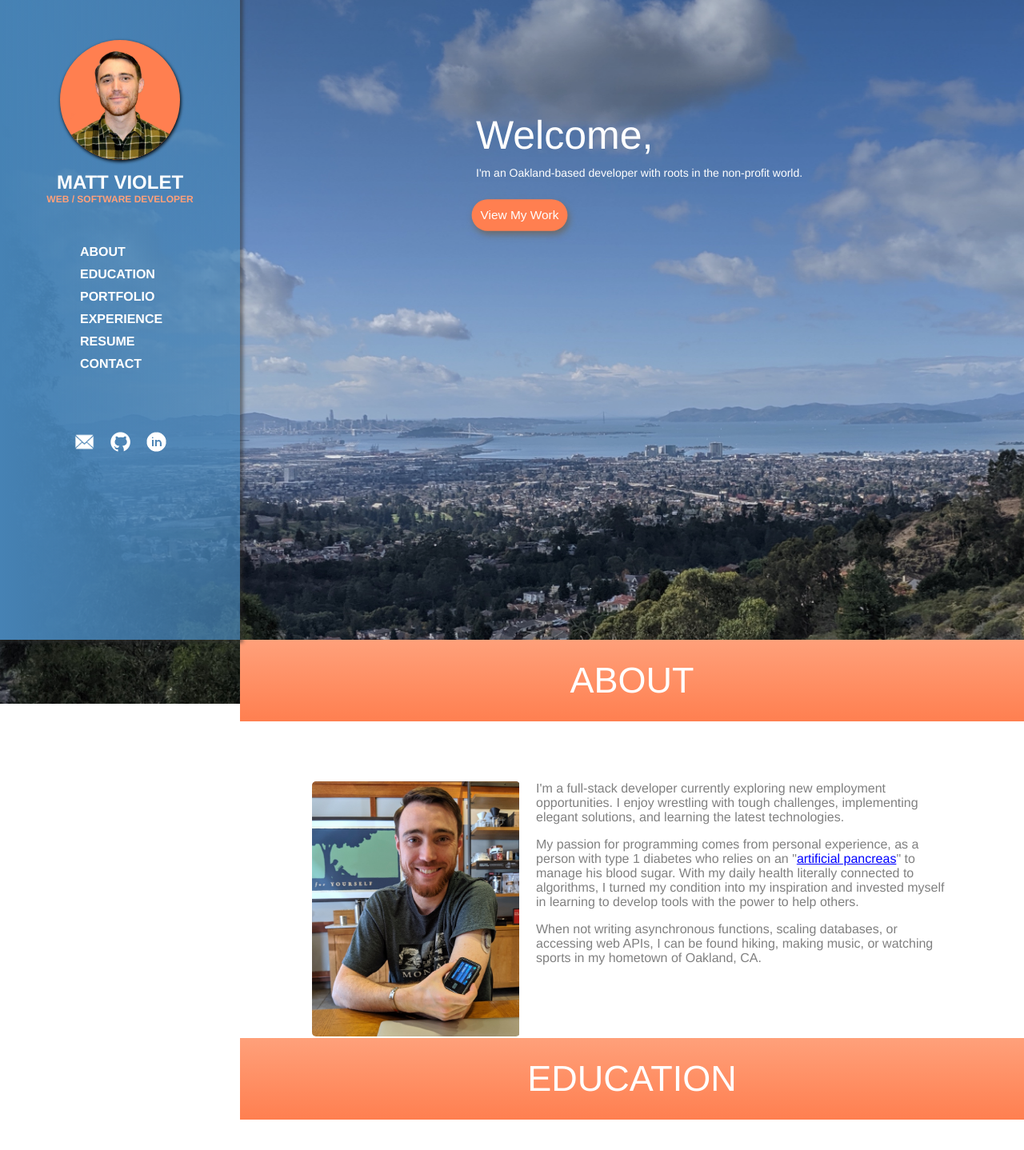
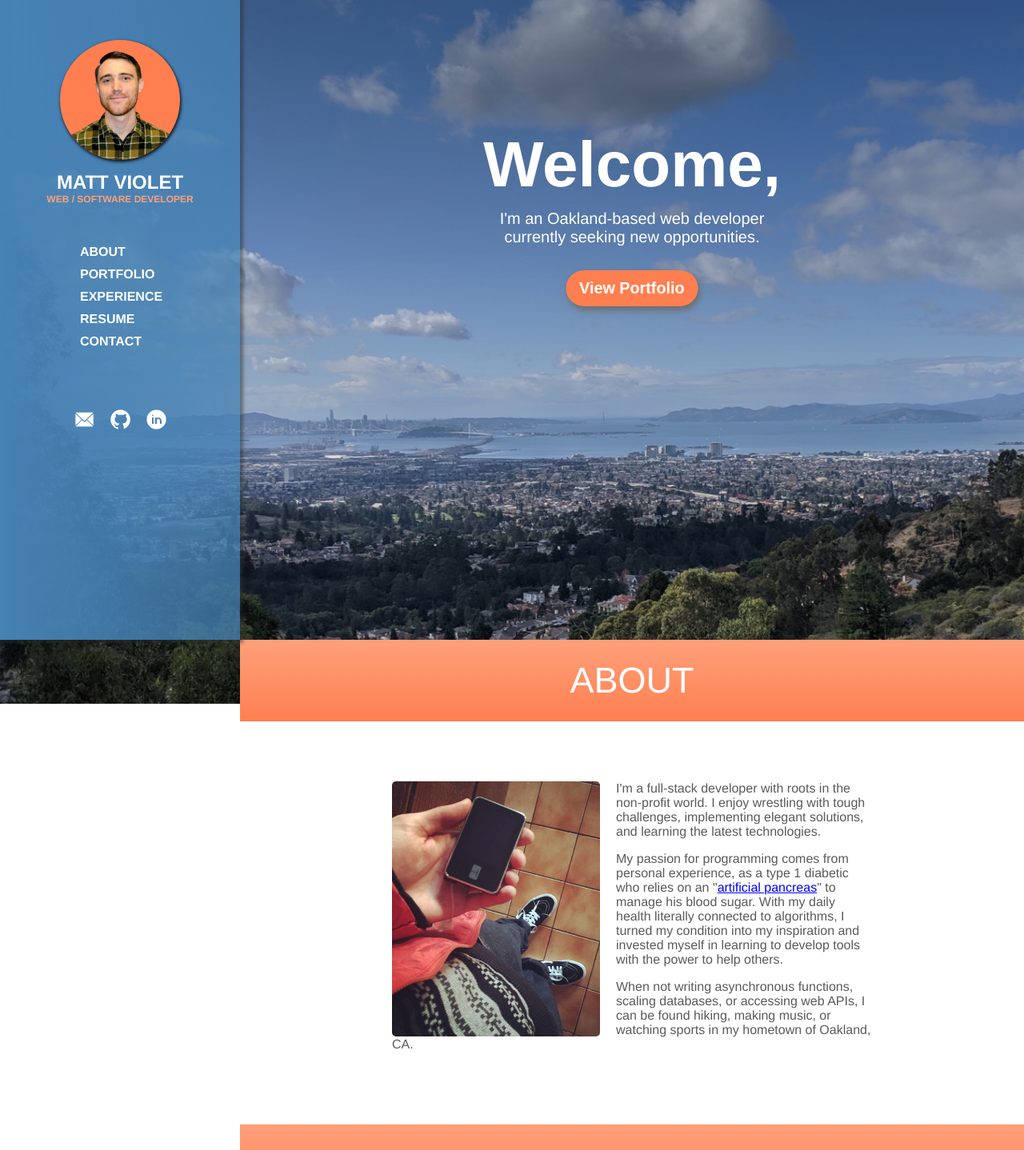
Before and after one commit to matt-violet/matt-violet.github.io, a Vue app: page / in a window 1280 px wide. Shown: the top 1438 px of the page at 80% size. Built offline with nearby package versions, Linux system fonts and the light colour scheme.

Commit message:
Fadeout Home text, rotate About imgs, minor styles

```diff
--- a/data.js
+++ b/data.js
@@ -213,10 +213,7 @@ export const designProjects = [
   }
 ];
 
-// export const backgroundImages = [
-  // require("./src/assets/bay.jpg"),
-  // require("./src/assets/matt-sksm.png"),
-  // require("./src/assets/pump.png"),
-  // require("./src/assets/matt-nyc.png"),
-  // require("./src/assets/skate.jpg")
-// ];
+export const aboutImgs = [
+  require('./src/assets/showing-pump.jpg'),
+  require('./src/assets/pump.png'),
+];
--- a/src/App.vue
+++ b/src/App.vue
@@ -2,9 +2,11 @@
   <div id="app">
     <Navbar v-if="!showProject" @nav="navigate"/>
     <div :class="showProject ? 'home-div-absolute' : 'home-div'">
-      <Home @nav="navigate"/>
-      <img class="home-bg-img" :src="backgroundImage">
-      <div class="bg-gradient"/>
+      <Home @nav="navigate" :showHomeBtn="showHomeBtn"/>
+      <div class="bg-div">
+        <img class="home-bg-img" :src="backgroundImage">
+        <div class="bg-gradient"/>
+      </div>
     </div>
     <SoftwareWorkDetails
       v-if="showProject && featuredProject && !featuredProject.isDesignProject"
@@ -24,7 +26,7 @@
     />
     <div class="components" v-if="!showProject">
       <About/>
-      <Education/>
+      <!-- <Education/> -->
       <Work :viewProjectDetails="handleViewProjectDetails"/>
       <Experience/>
       <Contact/>
@@ -37,7 +39,7 @@ import { designProjects, softwareProjects } from '../data.js'
 import Navbar from './components/Navbar.vue'
 import Home from './components/Home.vue'
 import About from './components/About.vue'
-import Education from './components/Education.vue'
+// import Education from './components/Education.vue'
 import Experience from './components/skills/Experience.vue'
 import Work from './components/work/Work.vue'
 import Contact from './components/Contact.vue'
@@ -50,7 +52,7 @@ export default {
     Navbar,
     Home,
     About,
-    Education,
+    // Education,
     Experience,
     Work,
     Contact,
@@ -60,6 +62,8 @@ export default {
   data() {
     return {
       showProject: false,
+      showHomeBtn: true,
+      lastScrollPosition: 0,
       featuredProject: {},
       // backgroundIndex: 1,
       backgroundImage: require("./assets/bay.jpg"),
@@ -113,21 +117,29 @@ export default {
         }
         this.featuredProject = softwareProjects[softwareProjects.indexOf(currentProj) - 1];
       }
+    },
+    onScroll () {
+      const currentScrollPosition = window.pageYOffset || document.documentElement.scrollTop;
+      if (currentScrollPosition < 0) {
+        return;
+      }
+      this.showHomeBtn = currentScrollPosition >= 0 && currentScrollPosition <= 150;
+      this.lastScrollPosition = currentScrollPosition;
     }
   },
-  // mounted() {
-  //   const bgImgs = backgroundImages;
-  //   setInterval(() => {
-  //     this.backgroundImage = bgImgs[this.backgroundIndex];
-  //     this.backgroundIndex === 4 ?
-  //       this.backgroundIndex = 0 :
-  //       this.backgroundIndex++
-  //   }, 4000);
-  // }
+  mounted () {
+    window.addEventListener('scroll', this.onScroll)
+  },
+  beforeDestroy () {
+    window.removeEventListener('scroll', this.onScroll)
+  }
 }
 </script>
 
 <style>
+body {
+  --body-text: rgb(90, 90, 90);
+}
 body, html {
   margin: 0;
   height: 100%;
@@ -154,12 +166,16 @@ a:visited {
 .components {
   margin-left: 300px;
   position: relative;
+  overflow-x: hidden;
 }
 .home-div {
-  min-width: 100%;
+  width: 100%;
   height: 100%;
   position: relative;
-  overflow: hidden;
+}
+.bg-div {
+  width: 100%;
+  overflow-x: hidden;
 }
 .home-div-absolute {
   position: absolute;
@@ -181,7 +197,7 @@ a:visited {
   height: 100%;
   position: fixed;
   z-index: -1;
-  background: linear-gradient(to bottom, rgba(0, 0, 0, 0.2), rgba(0, 0, 0, 0));
+  background: linear-gradient(to bottom, rgba(0, 0, 0, 0.3), rgba(0, 0, 0, 0));
 }
 @media (max-width: 1000px) {
   .components {
@@ -189,8 +205,8 @@ a:visited {
   }
 }
 @media (max-width: 500px) {
-  .bg-gradient {
-    background: linear-gradient(to bottom, rgba(0, 0, 0, 0.5), rgba(0, 0, 0, 0));
+  .home-bg-img {
+    margin-left: -250px;
   }
 }
 </style>
--- a/src/components/About.vue
+++ b/src/components/About.vue
@@ -4,13 +4,12 @@
       <h1>ABOUT</h1>
     </div>
     <div class="inner-content">
-      <div class="photo-div" data-aos="fade-right">
-        <p class="photo-text">That's my insulin pump and blood sugar sensor, AKA my "artificial pancreas", which sparked my interest in coding.</p>
+      <div class="photo-div" id="photo-div" :style="{ 'background-image': 'url(' + image[index] + ')' }">
+        <p class="photo-text">My interest in coding was sparked by my insulin pump and blood sugar sensor, AKA my "artificial pancreas".</p>
       </div>
       <div class="about-text-div">
-        <p>I'm a full-stack developer currently exploring new employment opportunities. I enjoy wrestling with tough challenges, implementing elegant solutions, and learning the latest technologies.</p>
-        <p>My passion for programming comes from personal experience, as a person with type 1 diabetes who relies on an "<a href='https://drive.google.com/file/d/1D8tp35PoCCbMzuWLTPHFI5oGN7nFhIQ1/view?usp=sharing' target='_blank'>artificial pancreas</a>" to manage his blood sugar. With my daily health literally connected to algorithms, I turned my condition into my inspiration and invested myself in learning to develop tools with the power to help others.</p>
-        <p>
+        <p>I'm a full-stack developer with roots in the non-profit world. I enjoy wrestling with tough challenges, implementing elegant solutions, and learning the latest technologies.</p>
+        <p>My passion for programming comes from personal experience, as a type 1 diabetic who relies on an "<a href='https://drive.google.com/file/d/1D8tp35PoCCbMzuWLTPHFI5oGN7nFhIQ1/view?usp=sharing' target='_blank'>artificial pancreas</a>" to manage his blood sugar. With my daily health literally connected to algorithms, I turned my condition into my inspiration and invested myself in learning to develop tools with the power to help others.</p>
         <p>When not writing asynchronous functions, scaling databases, or accessing web APIs, I can be found hiking, making music, or watching sports in my hometown of Oakland, CA.</p>
       </div>
     </div>
@@ -18,8 +17,21 @@
 </template>
 
 <script>
+import { aboutImgs } from "../../data.js";
+
 export default {
   name: 'About',
+  data() {
+    return {
+      index: 0,
+      image: aboutImgs
+    }
+  },
+  mounted() {
+      setInterval(() => {
+        this.index === 0 ? this.index++ : this.index = 0;
+      }, 5000);
+  }
 }
 </script>
 
@@ -35,7 +47,7 @@ h1 {
 p {
   margin-top: 0;
   font-weight: 400;
-  color: grey;
+  color: var(--body-text);
 }
 strong {
   font-weight: 900;
@@ -50,7 +62,7 @@ strong {
 }
 .inner-content {
   padding: 75px;
-  max-width: 800px;
+  max-width: 600px;
   margin: auto;
 }
 .photo-div {
@@ -60,26 +72,25 @@ strong {
   margin: 0 20px 0px 0;
   overflow: hidden;
   border-radius: 5px;
-  background-image: url('../assets/showing-pump.jpg');
-  background-size: contain;
-  background-repeat: no-repeat;
+  transition: .5s;
+  background-size: cover;
 }
 .photo-div:hover .photo-text {
   opacity: .9;
-  transition: .5s;
+  transition: .3s;
 }
 .photo-text {
   opacity: 0;
-  width: 240px;
+  width: 220px;
   height: 100%;
   margin: 0;
   top: 10;
-  padding: 45% 10px 0px 10px;
+  padding: 45% 20px 0px 20px;
   text-align: center;
-  font-size: 14px;
-  font-weight: 500;
+  font-size: 16px;
+  font-weight: 600;
   color: white;
-  background: rgb(0, 0, 0, .8);
+  background: rgba(70, 131, 180, 0.9);
 }
 .about-text-div {
   vertical-align: top;
@@ -100,7 +111,7 @@ strong {
   }
   .photo-text {
     width: 160px;
-    font-size: 12px;
+    font-size: 14px;
     padding: 40% 10px 0px 10px;
   }
 }
--- a/src/components/Home.vue
+++ b/src/components/Home.vue
@@ -1,10 +1,10 @@
 <template>
   <div id="home">
-    <div class="header">
+    <div :class="this.showHomeBtn ? 'header' : 'hidden-header'">
       <h1>Welcome,</h1>
-      <h2>I'm an Oakland-based developer with roots in the non-profit world.</h2>
+      <h2>I'm an Oakland-based web developer currently seeking new opportunities.</h2>
       <div class="btn-div">
-        <button class="btn" v-on:click="$emit('nav', 'work')">View My Work</button>
+        <button class="btn" v-on:click="$emit('nav', 'work')">View Portfolio</button>
       </div>
     </div>
   </div>
@@ -14,7 +14,8 @@
 export default {
   name: 'Home',
   props: {
-    nav: {type: Function}
+    nav: {type: Function},
+    showHomeBtn: {type: Boolean}
   }
 }
 </script>
@@ -27,34 +28,47 @@ export default {
   position: absolute;
 }
 .header {
-  width: 470px;
-  padding: 20px;
+  width: 400px;
   position: fixed;
-  top: 15%;
+  top: 20%;
   left: 50%;
-  margin-left: -65px;
+  text-align: center;
+  transition: .3s;
+  transform: translateX(-50px);
+}
+.hidden-header {
+  width: 400px;
+  position: fixed;
+  display: block;
+  top: 20%;
+  left: 50%;
+  text-align: center;
+  transition: .3s;
+  opacity: 0;
+  transform: translateY(-100px);
+  margin-left: -50px;
 }
 h1 {
   color: white;
-  font-size: 50px;
-  font-weight: 500;
+  font-size: 80px;
+  font-weight: 700;
   border: 0;
   margin: 0;
 }
 h2 {
   color: white;
-  font-size: 14px;
-  font-weight: 300;
+  font-size: 20px;
+  font-weight: 500;
   margin-top: 10px;
 }
 .btn {
   background: coral;
   color: white;
   box-shadow: 2px 4px 8px 0px rgb(107, 107, 107);
-  margin-top: 15px;
-  padding: 10px;
-  font-size: 14px;
-  font-weight: 500;
+  margin: 15px 20px 0 20px;
+  padding: 10px 15px;
+  font-size: 18px;
+  font-weight: 600;
   border-radius: 50px;
   border: 0;
   transition: .3s;
@@ -73,37 +87,40 @@ h2 {
 /* --------------------------- MEDIA QUERY --------------------------- */
 @media (max-width: 1000px) {
   .header {
-    width: 400px;
-    padding: 15px;
-    margin-left: -235px;
-    top: 150px;
+    top: 25%;
+    margin-left: -150px;
   }
-}
-@media (max-width: 700px) {
-  .header {
+  .hidden-header {
+    transform: translateY(-100px);
     margin-left: -200px;
   }
 }
 @media (max-width: 500px) {
+  #home {
+    width: 100%;
+    position: absolute;
+    height: 100%;
+  }
   .header {
     width: auto;
-    padding: 125px 50px 0 50px;
-    height: 100%;
+    padding: 0 40px;
     left: 0;
-    top: 0;
     margin: 0;
+    position: fixed;
+    transform: translateX(0);
+    transition: .3s;
+  }
+  .hidden-header {
+    width: auto;
+    padding: 0 40px;
+    left: 0;
+    margin: 0;
+    position: fixed;
+    transform: translateY(-100);
+    transition: .3s;
   }
   h1 {
     font-size: 60px;
   }
-  h2 {
-    font-size: 20px;
-    font-weight: 400;
-  }
-  .btn {
-    margin-top: 20px;
-    padding: 10px 15px;
-    font-size: 22px;
-  }
 }
 </style>
--- a/src/components/Navbar.vue
+++ b/src/components/Navbar.vue
@@ -7,7 +7,7 @@
     </div>
     <div class="links-div">
       <p class="link-text" v-on:click="$emit('nav', 'about')">ABOUT</p>
-      <p class="link-text" v-on:click="$emit('nav', 'education')">EDUCATION</p>
+      <!-- <p class="link-text" v-on:click="$emit('nav', 'education')">EDUCATION</p> -->
       <p class="link-text" v-on:click="$emit('nav', 'work')">PORTFOLIO</p>
       <p class="link-text" v-on:click="$emit('nav', 'experience')">EXPERIENCE</p>
       <p class="link-text" v-on:click='handleLinkClick(resumeLink)'>RESUME</p>
@@ -21,7 +21,7 @@
     <img class="menu-icon" v-on:click="toggleSmallMenu()" src="../assets/icons/menu-white.png">
     <div v-if="this.showSmallMenu" class="drop-down">
       <p class="link-text-drop-down" v-on:click="handleSmallMenuClick('about')">ABOUT</p>
-      <p class="link-text-drop-down" v-on:click="handleSmallMenuClick('education')">EDUCATION</p>
+      <!-- <p class="link-text-drop-down" v-on:click="handleSmallMenuClick('education')">EDUCATION</p> -->
       <p class="link-text-drop-down" v-on:click="handleSmallMenuClick('work')">PORTFOLIO</p>
       <p class="link-text-drop-down" v-on:click="handleSmallMenuClick('experience')">EXPERIENCE</p>
       <p class="link-text-drop-down" v-on:click="handleSmallMenuClick('resume')">RESUME</p>
@@ -184,7 +184,7 @@ export default {
     transform: translate(0, 9px);
     z-index: 3;
     padding: 20px 0;
-    height: 250px;
+    height: 200px;
     width: 250px;
     background: rgb(70, 130, 180, .95);
     visibility: visible;
--- a/src/components/skills/Experience.vue
+++ b/src/components/skills/Experience.vue
@@ -75,7 +75,7 @@ h1 {
 p {
   font-size: 16px;
   font-weight: 400;
-  color: grey;
+  color: var(--body-text);
 }
 strong {
   font-weight: 900;
--- a/src/components/work/software/SoftwareProjects.vue
+++ b/src/components/work/software/SoftwareProjects.vue
@@ -118,7 +118,7 @@ export default {
   .description {
     margin: 4px 0;
     font-size: 14px;
-    color: grey;
+    color: var(--body-text);
   }
   .stack-header {
     opacity: 0;
--- a/src/components/work/software/SoftwareWorkDetails.vue
+++ b/src/components/work/software/SoftwareWorkDetails.vue
@@ -104,7 +104,7 @@ a {
   font-size: 18px;
   font-weight: 400;
   margin-bottom: 30px;
-  color: grey;
+  color: var(--body-text);
 }
 .track {
   position: relative;
@@ -129,7 +129,7 @@ a {
 }
 .details {
   margin-bottom: 30px;
-  color: grey;
+  color: var(--body-text);
   font-weight: 400;
 }
 .stack {
```
Also changed, not shown: src/components/Contact.vue (+5 -8 lines), src/assets/pump.png (added).
